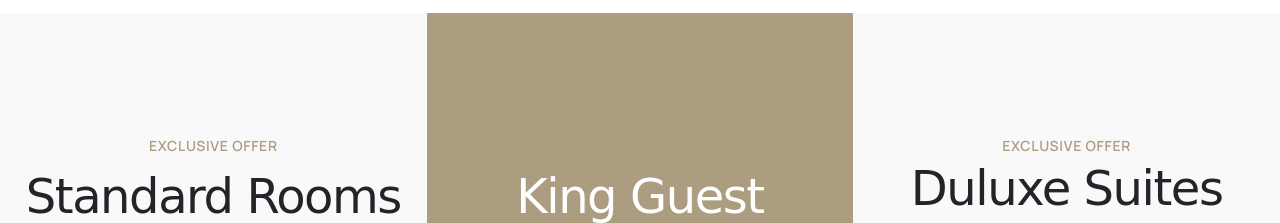
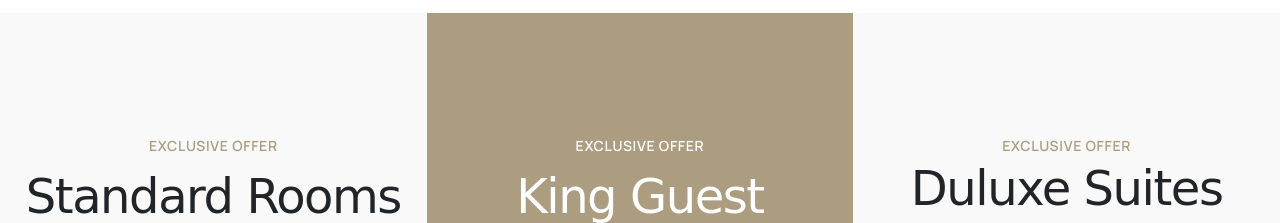
Before and after one commit to BinMin-0701/HOTELLER-Boostrap, a plain HTML site: page index.html in a window 1280 px wide. Shown: the part 6620-6843 px from the top of the page. Drawn offline with nearby package versions, Linux system fonts and the light colour scheme; a web font is replaced by a local one.

Commit message:
update 15:10

```diff
--- a/css/style.css
+++ b/css/style.css
@@ -470,8 +470,12 @@ img.hoteller {
   padding: 24px 0 48px;
 }
 
-.section-exclusive .content h5 {
+.section-exclusive .col-12.col-md-4 h5 {
   color: #AC9D80;
+}
+
+.section-exclusive .col-12.col-md-4.king_rooms h5{
+  color: #FFF;
 }
 
 #btn-viewroom-middle {
```
